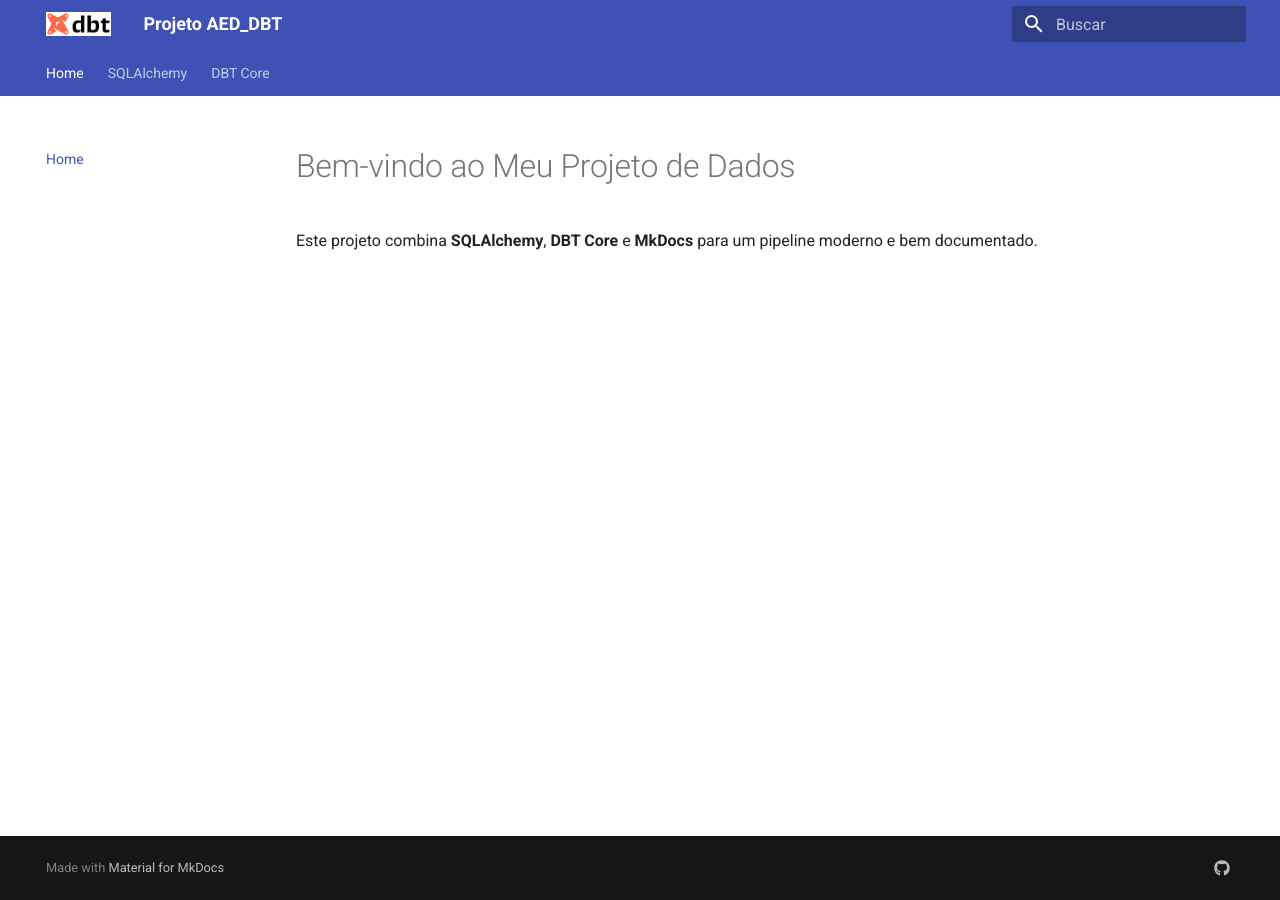
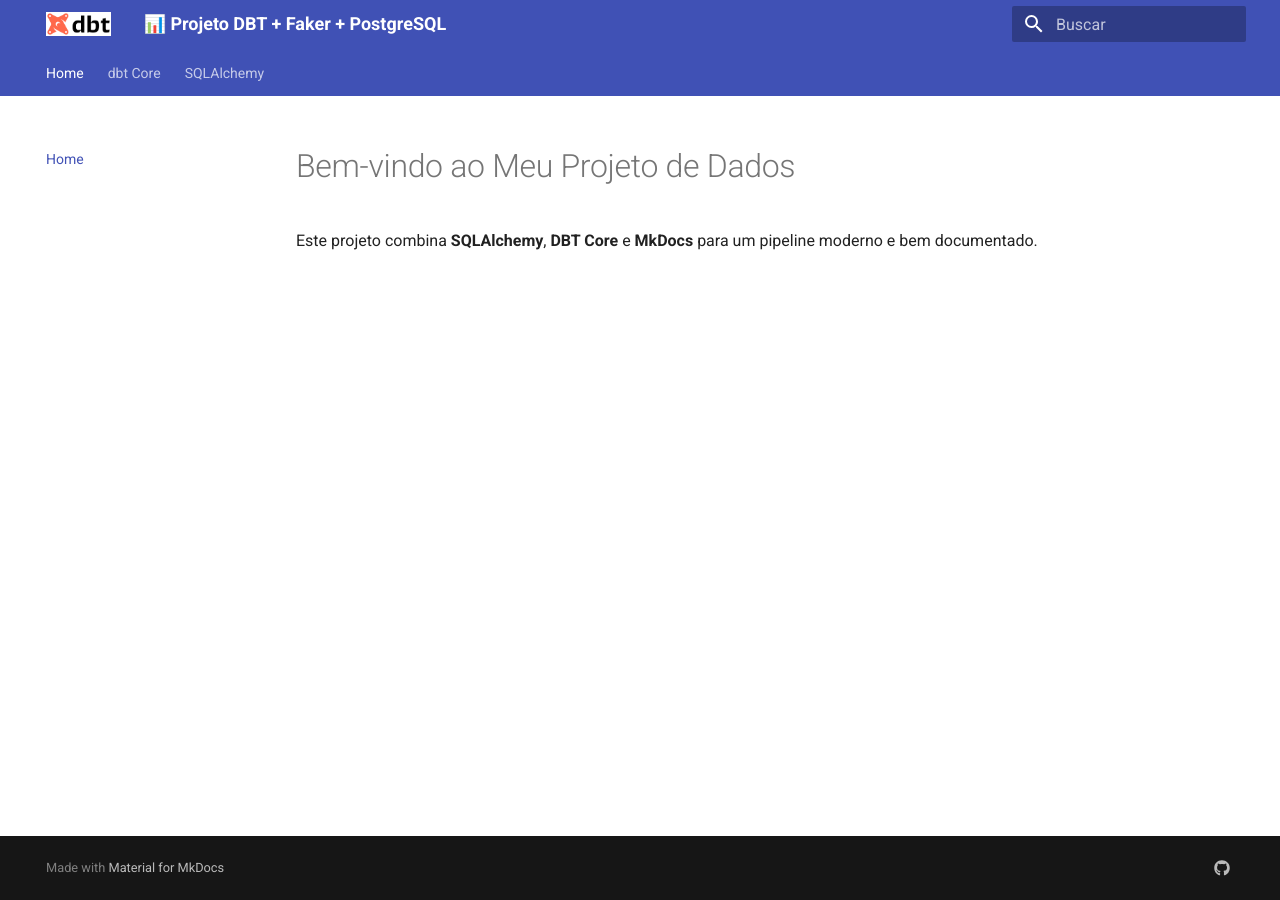
Before and after one commit to Prog-LucasAlves/AED_DBT, an MkDocs documentation site: the page built from docs/index.md, in a window 1280 px wide. Built offline with MkDocs 1.6.1 and Material for MkDocs 9.7.7, drawn with Linux system fonts in a browser that asks for light colours; some of the changed lines change nothing that is shown.

Commit message:
up mkdocs.yml

```diff
--- a/mkdocs.yml
+++ b/mkdocs.yml
@@ -1,5 +1,5 @@
 # Nome do site
-site_name:  Projeto AED_DBT
+site_name:  📊 Projeto DBT + Faker + PostgreSQL
 
 # URL do site (opcional)
 site_url: "https://prog-lucasalves.github.io/AED_DBT/"
@@ -25,13 +25,19 @@
     - content.code.annotation
     - content.code.copy
   logo: 'image/logo.png'
-  favicon: 'image/logo.png'
 
 # Navegação
 nav:
   - Home: index.md
-  - SQLAlchemy: sqlalchemy.md
-  - DBT Core: dbt.md
+  - dbt Core:
+      - Introdução: docs/dbt/intro.md
+      - Configuração: docs/dbt/setup.md
+      - Exemplos: docs/dbt/examples.md
+  - SQLAlchemy:
+      - Introdução: docs/sqlalchemy/intro.md
+      - Configuração: docs/sqlalchemy/setup.md
+      - Consultas: docs/sqlalchemy/queries.md
+
 
 # Plugins (opcional)
 plugins:
```
